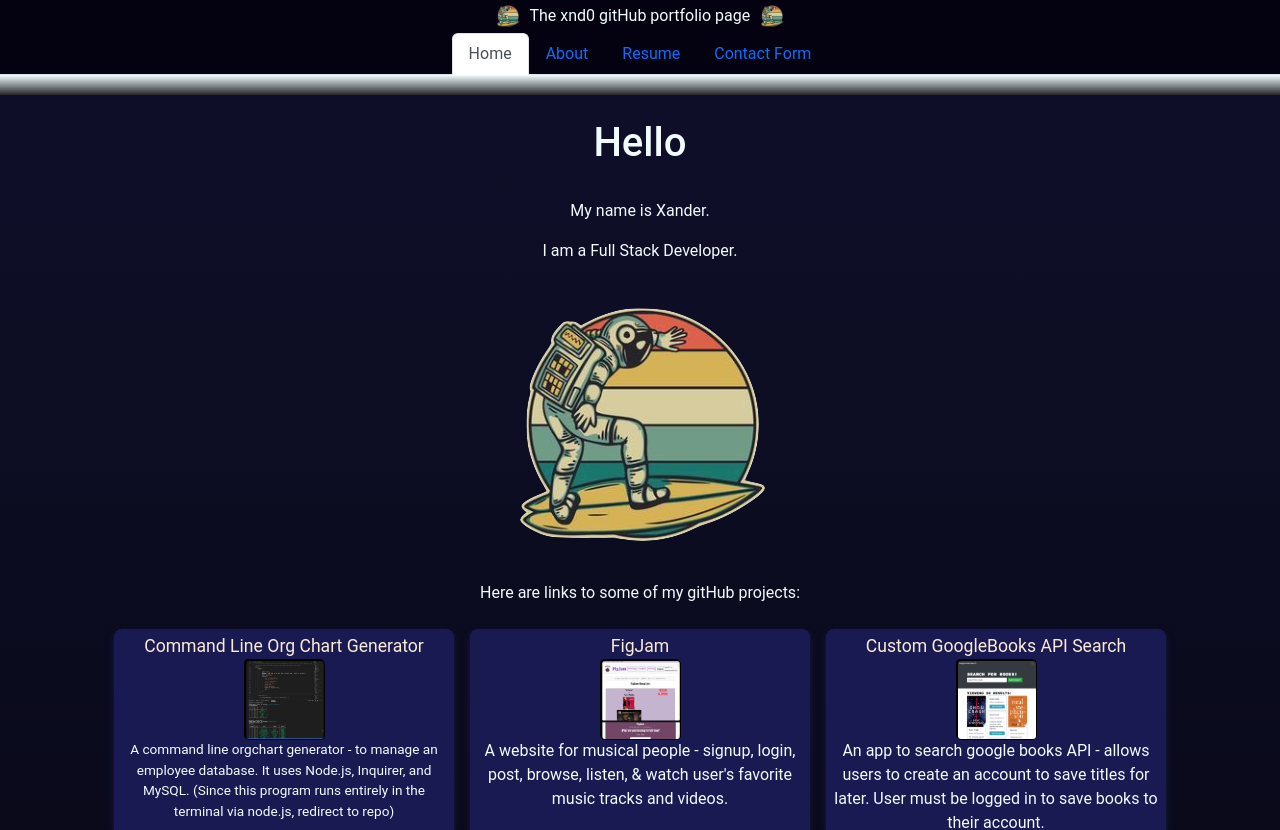
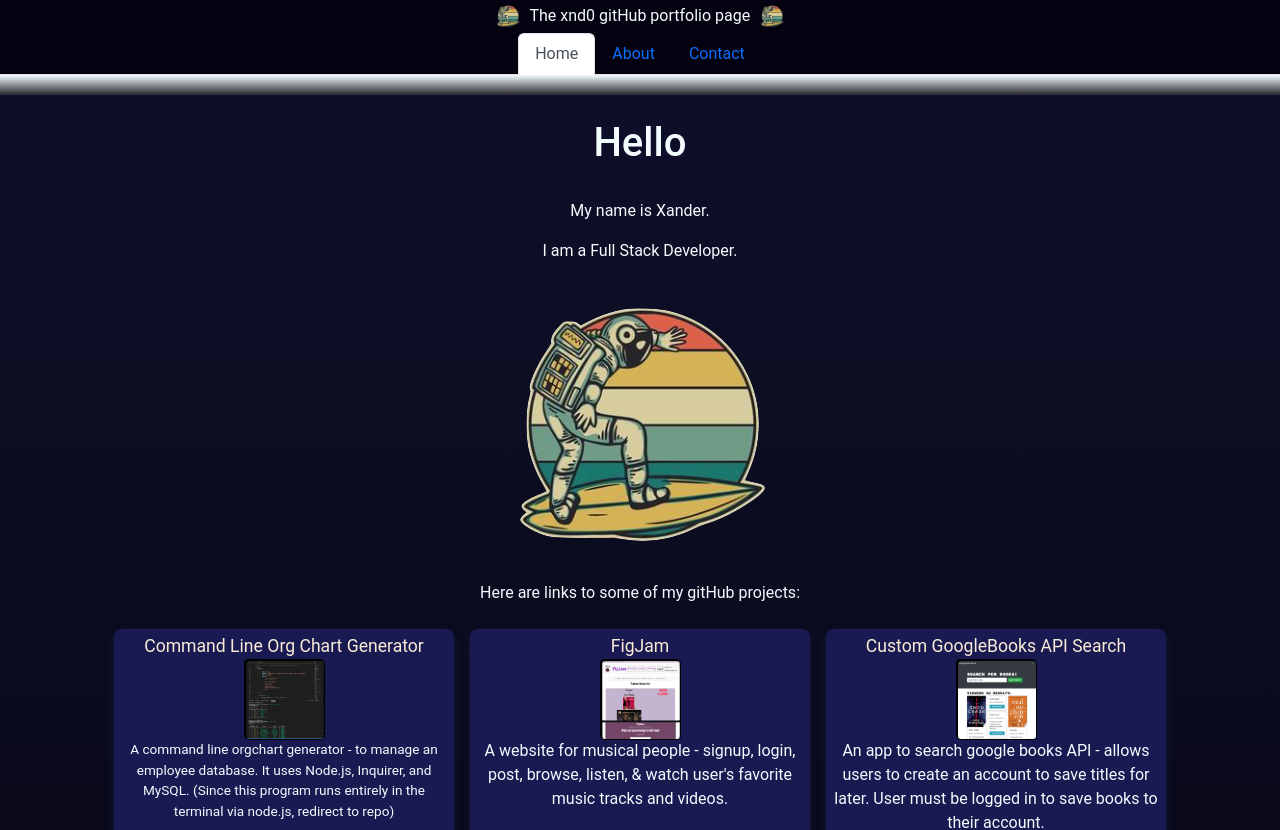
Before and after one commit to xnd0/portfolio-2022, a React (Create React App) app: page / in a window 1280 px wide. Shown: the top 830 px of the page. Built offline with nearby package versions, Linux system fonts and the light colour scheme.

Commit message:
updated navtabs.js + contact.js

```diff
--- a/src/components/NavTabs.js
+++ b/src/components/NavTabs.js
@@ -42,11 +42,11 @@ function NavTabs({ currentPage, handlePageChange }) {
             // Check to see if the currentPage is `Contact`, and if so we use the active link class from bootstrap. Otherwise, we set it to a normal nav-link
             className={currentPage === 'Contact' ? 'nav-link active' : 'nav-link'}
           >
-            Resume
+            Contact
           </a>
         </li>
 
-        <li className="nav-item">
+        {/* <li className="nav-item">
           <a
             href="#contactform"
             onClick={() => handlePageChange('ContactForm')}
@@ -55,7 +55,7 @@ function NavTabs({ currentPage, handlePageChange }) {
           >
             Contact Form
           </a>
-        </li>
+        </li> */}
 
       </ul>
 
--- a/src/components/pages/Contact.js
+++ b/src/components/pages/Contact.js
@@ -5,9 +5,9 @@ export default function Contact() {
     <div class="light-text center fade">
 
       <br></br>
-      <h1>Resume</h1>
+      <h1>Contact</h1>
       <br></br>
-      <h5>For resume inquiries, please send a request to:</h5>
+      <h5>For resume or other inquiries, please send a request to:</h5>
       <br></br>
       <p>
         <h3>xdrcode@gmail.com</h3>
```
